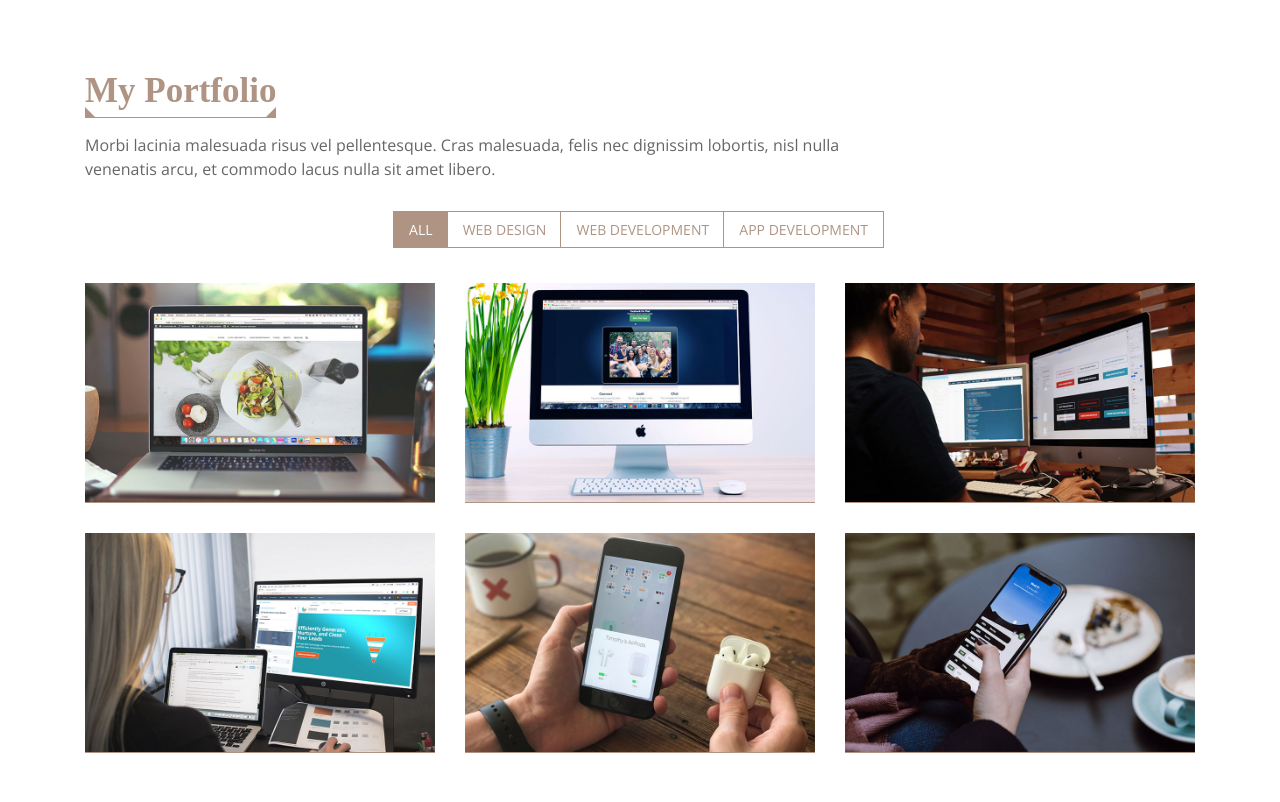
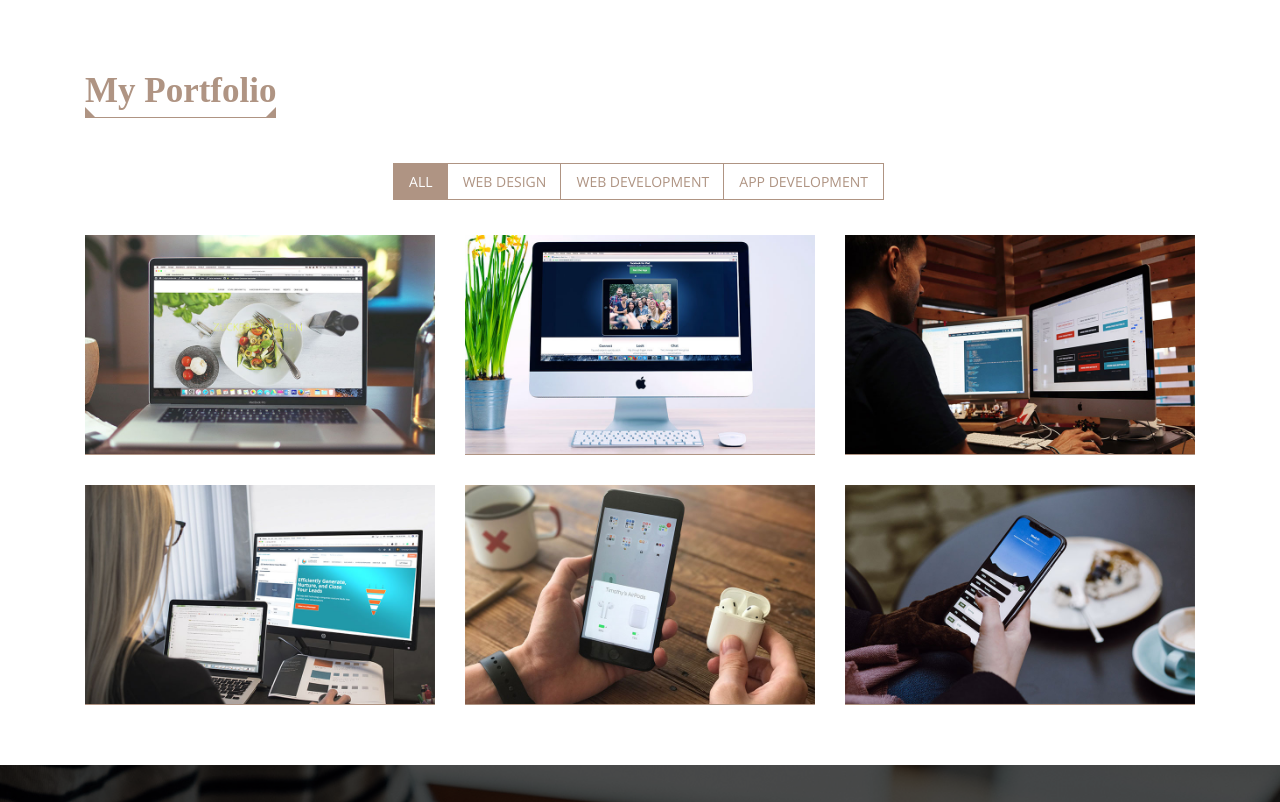
Before and after one commit to Akriti18Pandey/Portfolio, a plain HTML site: page index.html in a window 1280 px wide. Shown: the part 2320-3122 px from the top of the page. Drawn offline with nearby package versions, Linux system fonts and the light colour scheme; a web font is replaced by a local one.

Commit message:
Update index.html

```diff
--- a/index.html
+++ b/index.html
@@ -217,7 +217,6 @@
                 <header class="section-header">
                     <h3 class="section-title">My Portfolio</h3>
                     <p>
-                        Morbi lacinia malesuada risus vel pellentesque. Cras malesuada, felis nec dignissim lobortis, nisl nulla venenatis arcu, et commodo lacus nulla sit amet libero.
                     </p>
                 </header>
 
```
